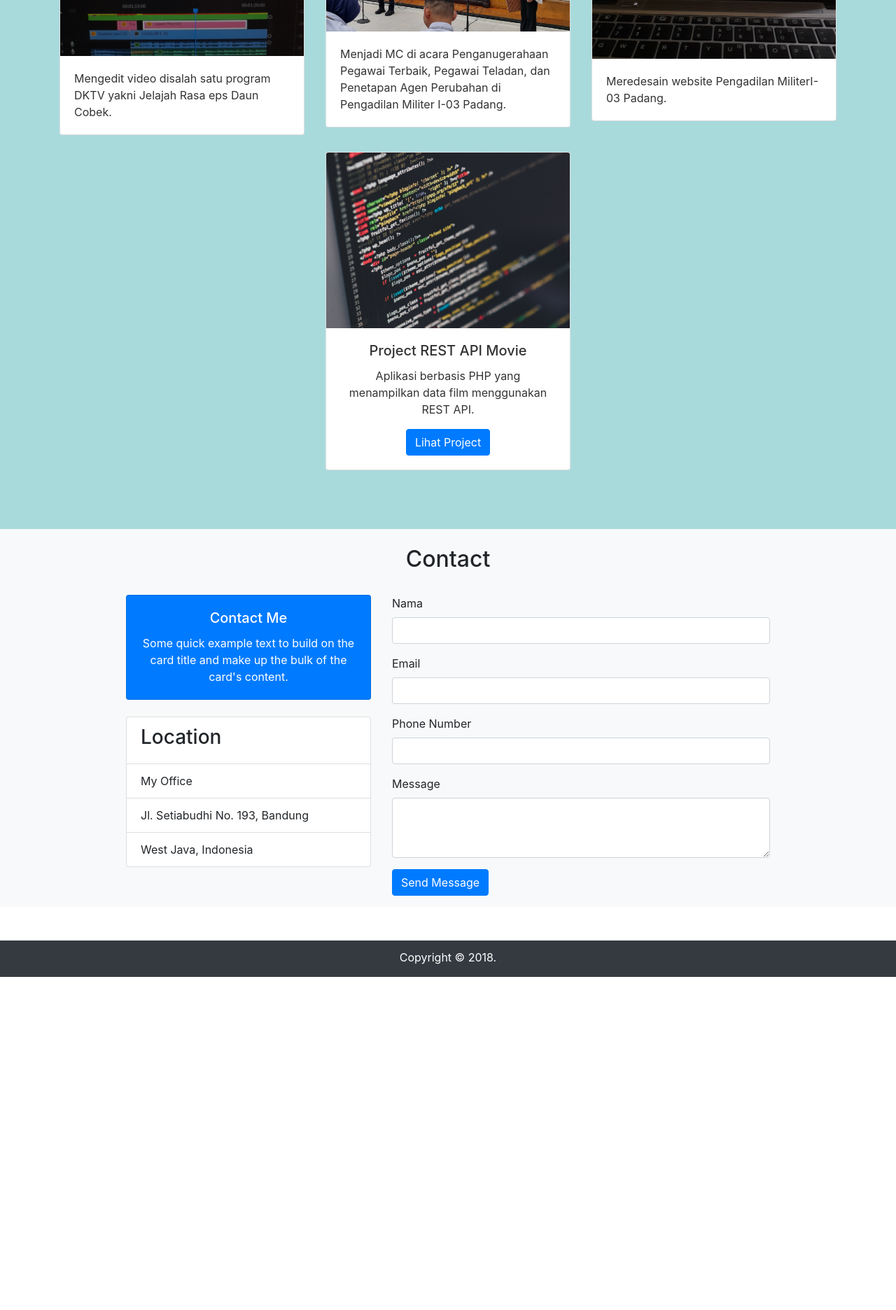
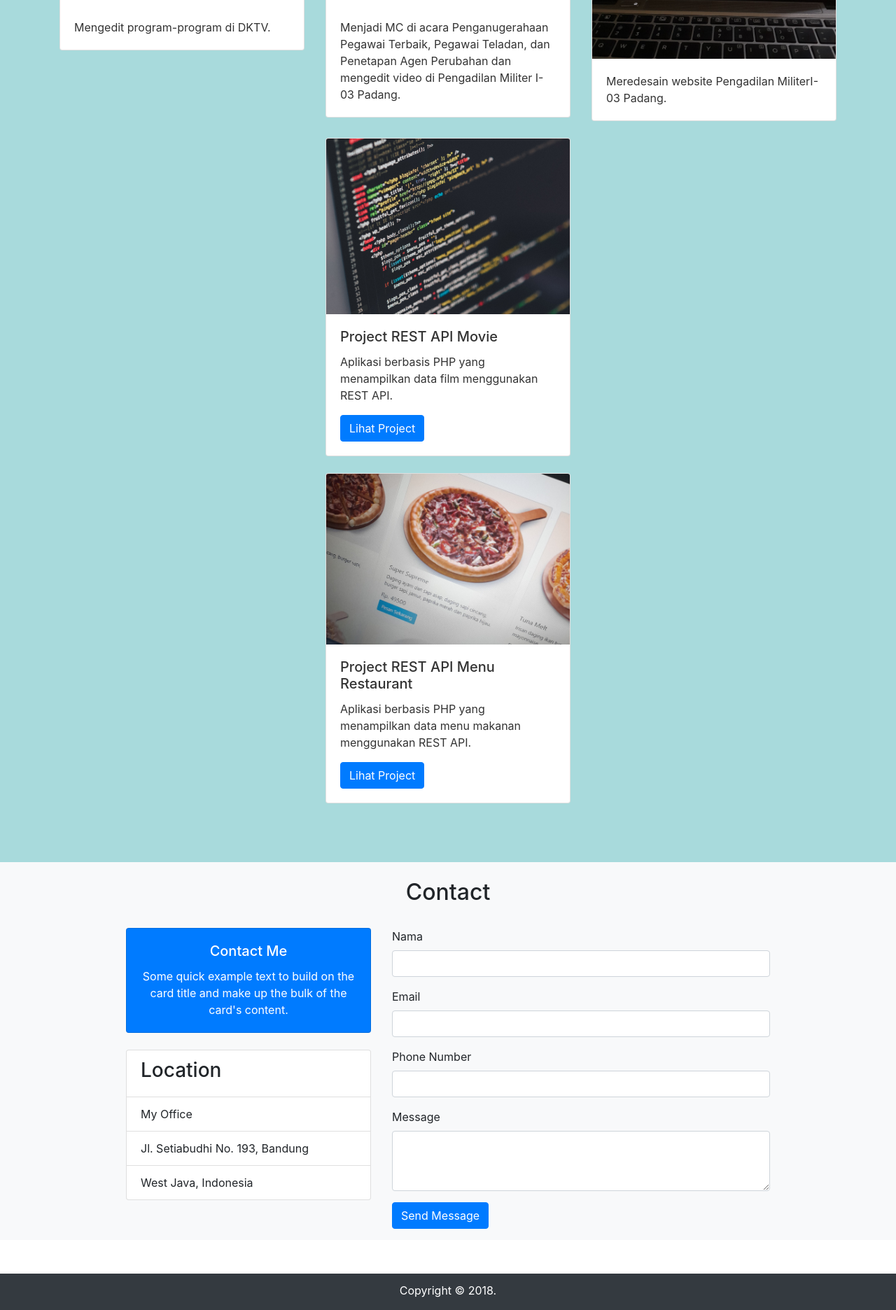
Before and after one commit to dianqr/wpuPortofolio, a PHP site: page / in a window 1280 px wide. Shown: the part 1880-3752 px from the top of the page at 70% size. Before the commit the page ends 3276 px from the top, so only its background shows below. Run offline with PHP 8.4, Linux system fonts and the light colour scheme; data that the repository does not hold is empty; some libraries are stand-ins or nearby versions.

Commit message:
masukkan project wpu-hut

```diff
--- a/index.php
+++ b/index.php
@@ -121,7 +121,7 @@ $latesVideoId = $result['items']['0']['id']['videoId'];
               <div class="col">
               <div class="embed-responsive embed-responsive-16by9">
                 <iframe class="embed-responsive-item"
-                src="https://www.youtube.com/embed/<?= $latesVideoId ?>rel=0" title="YouTube video" allowfullscreen></iframe>
+                src="https://www.youtube.com/embed/<?= $latesVideoId ?>?rel=0" title="YouTube video" allowfullscreen></iframe>
                 </div>
               </div>
             </div>
@@ -129,7 +129,7 @@ $latesVideoId = $result['items']['0']['id']['videoId'];
           <div class="col-md-5">
             <div class="row">
               <div class="col-md-4">
-                <img src="img/profile1.png" width="200" class="rounded-circle img-thumbnail">
+                <img src="img/profile3.jpg" width="200" class="rounded-circle img-thumbnail">
               </div>
               <div class="col-md-8">
                 <h5>@dianqr_</h5>
@@ -168,18 +168,27 @@ $latesVideoId = $result['items']['0']['id']['videoId'];
         <div class="row">
           <div class="col-md mb-4">
             <div class="card">
-              <img class="card-img-top" src="img/thumbs/8.jpg" alt="Card image cap">
+              <div class="embed-responsive embed-responsive-16by9 mb-2">
+                <iframe class="embed-responsive-item"
+                  src="https://www.youtube.com/embed/T2a_gZ5xf2I?feature=shared"?rel=0
+                  allowfullscreen></iframe>
+              </div>
               <div class="card-body">
-                <p class="card-text">Mengedit video disalah satu program DKTV yakni Jelajah Rasa eps Daun Cobek.</p>
+                <p class="card-text">Mengedit program-program di DKTV.</p>
               </div>
             </div>
           </div>
 
           <div class="col-md mb-4">
             <div class="card">
-              <img class="card-img-top" src="img/thumbs/7.jpg" alt="Card image cap">
+
+              <div class="embed-responsive embed-responsive-16by9 mb-2">
+                <iframe class="embed-responsive-item"
+                  src="https://www.youtube.com/embed/6AKV6aYRLWw?feature=shared"?rel=0
+                  allowfullscreen></iframe>
+              </div>
               <div class="card-body">
-                <p class="card-text">Menjadi MC di acara Penganugerahaan Pegawai Terbaik, Pegawai Teladan, dan Penetapan Agen Perubahan di Pengadilan Militer I-03 Padang.</p>
+                <p class="card-text">Menjadi MC di acara Penganugerahaan Pegawai Terbaik, Pegawai Teladan, dan Penetapan Agen Perubahan dan mengedit video di Pengadilan Militer I-03 Padang.</p>
               </div>
             </div>
           </div>
@@ -196,12 +205,25 @@ $latesVideoId = $result['items']['0']['id']['videoId'];
 
           <div class="row">
             <div class="col-md-4 offset-md-4 mb-4">
-        <div class="card text-center">
-          <img class="card-img-top" src="img/thumbs/4.png" alt="Project Movie">
+            <div class="card">
+              <img class="card-img-top" src="img/thumbs/4.png" alt="Card image cap">
               <div class="card-body">
                 <h5 class="card-title">Project REST API Movie</h5>
                 <p class="card-text">Aplikasi berbasis PHP yang menampilkan data film menggunakan REST API.</p>
               <a href="wpu-movie/index.html" class="btn btn-primary">Lihat Project</a>
+              </div>
+            </div>
+            </div>
+          </div>
+
+          <div class="row">
+            <div class="col-md-4 offset-md-4 mb-4">
+            <div class="card">
+              <img class="card-img-top" src="img/thumbs/10.jpg" alt="Card image cap">
+              <div class="card-body">
+                <h5 class="card-title">Project REST API Menu Restaurant</h5>
+                <p class="card-text">Aplikasi berbasis PHP yang menampilkan data menu makanan menggunakan REST API.</p>
+              <a href="wpu-hut/latihan2.html" class="btn btn-primary">Lihat Project</a>
               </div>
             </div>
             </div>
```
Also changed, not shown: img/profile3.jpg (added), img/thumbs/10.jpg (added). Lines whose indentation alone changed are shown as unchanged.
